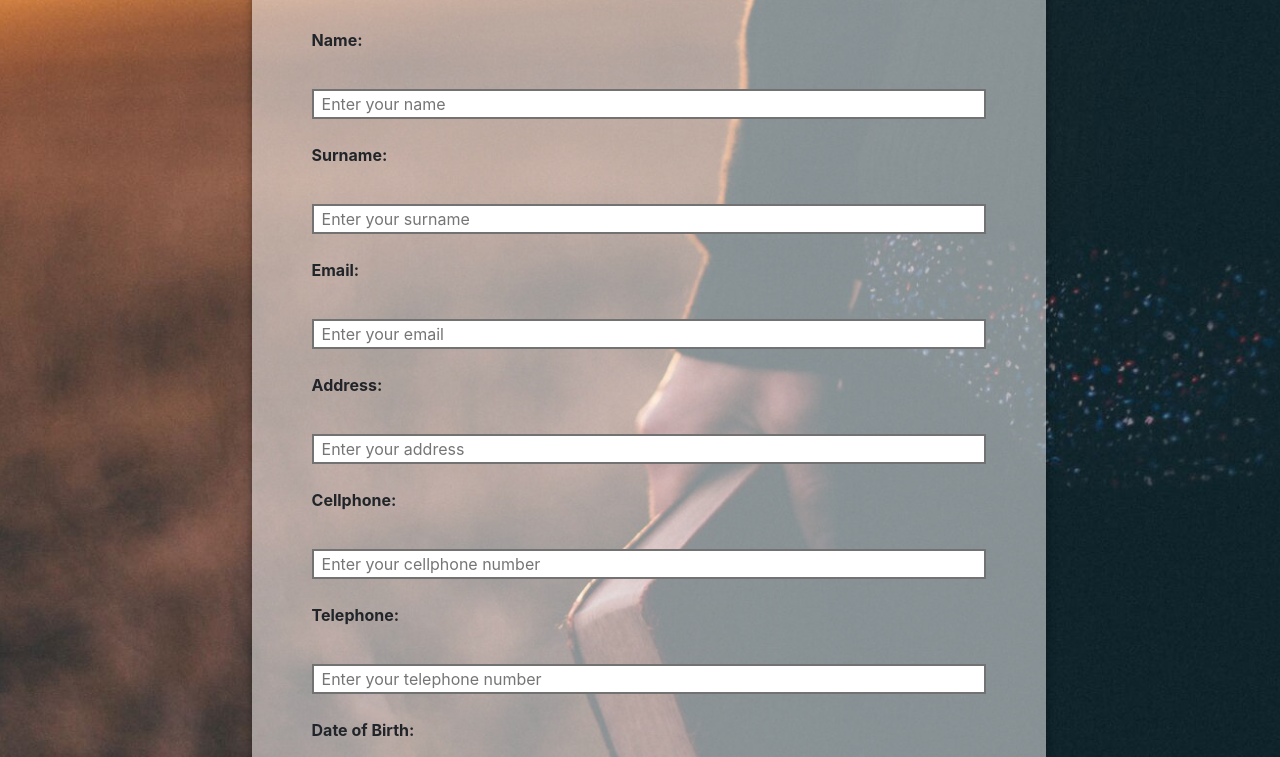
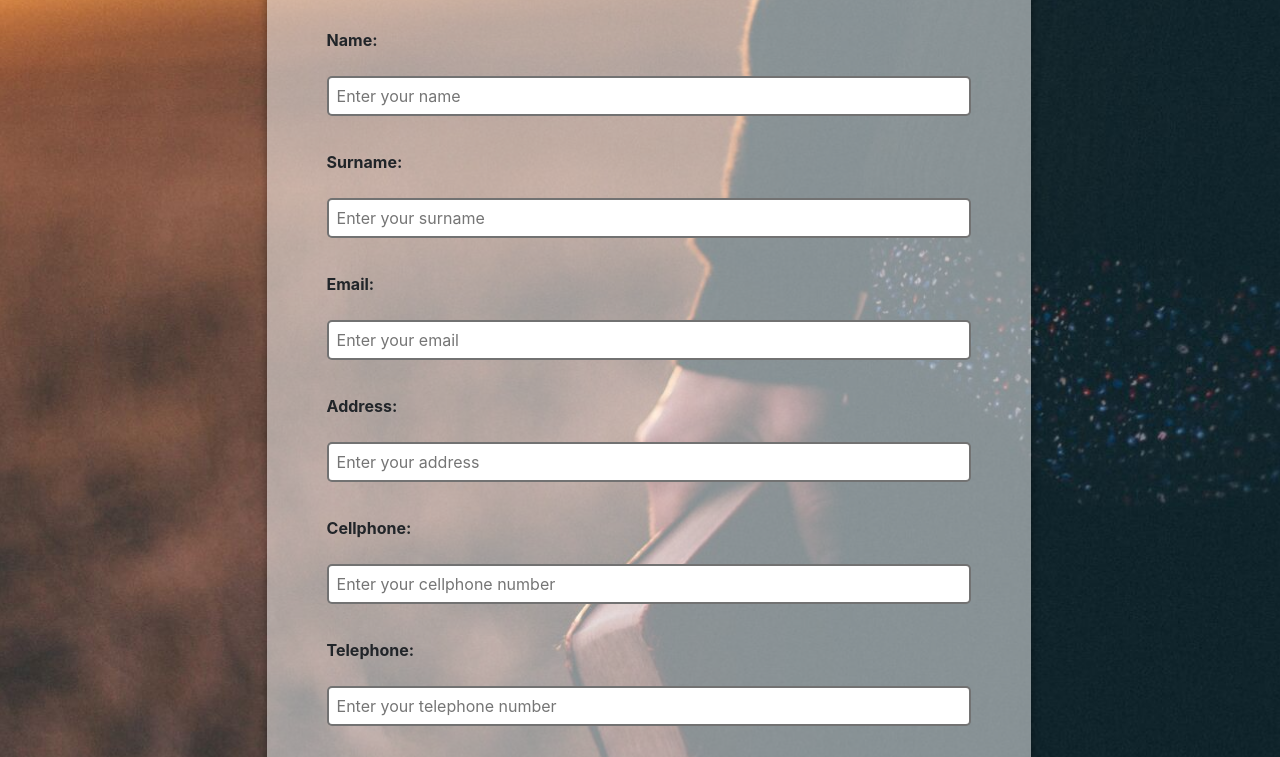
Before and after one commit to arthur-g-m/GracewellCommunity.github.io, a plain HTML site: page register_page.html in a window 1280 px wide. Shown: the part 184-941 px from the top of the page. Drawn offline with nearby package versions, Linux system fonts and the light colour scheme.

Commit message:
reg final css

```diff
--- a/css_files/register_page.css
+++ b/css_files/register_page.css
@@ -34,10 +34,11 @@ body {
 }
 */
 .register-container {
-    position: relative;
+    position: center;
     display: flex;
     justify-content: center;
     align-items: center;
+    background-position: center;
 }
 
 .register-form {
@@ -45,6 +46,8 @@ body {
     padding: 60px;
     border-radius: 60px;
     box-shadow: 0 0 10px rgba(0, 0, 0, 0.4);
+    position: center;
+
 }
 
 .logo {
@@ -65,7 +68,8 @@ form {
 label {
     font-weight: bold;
     text-align: left;
-    margin-right: 10px;
+    margin-bottom: 0px;
+    display : block;
 }
 
 input[type="text"],
@@ -74,12 +78,11 @@ input[type="date"],
 input[type="tel"],
 input[type="password"] {
     width: 100%;
-    height: 30px;
+    height : 40px;
     padding: 8px;
     border: 2px solid #0000008d;
-    border-radius: 0px;
-    box-sizing: border-box;
-    margin-top: 5px;
+    border-radius: 5px;
+    margin-bottom: 10px;
 }
 
 .radio-buttons {
```
